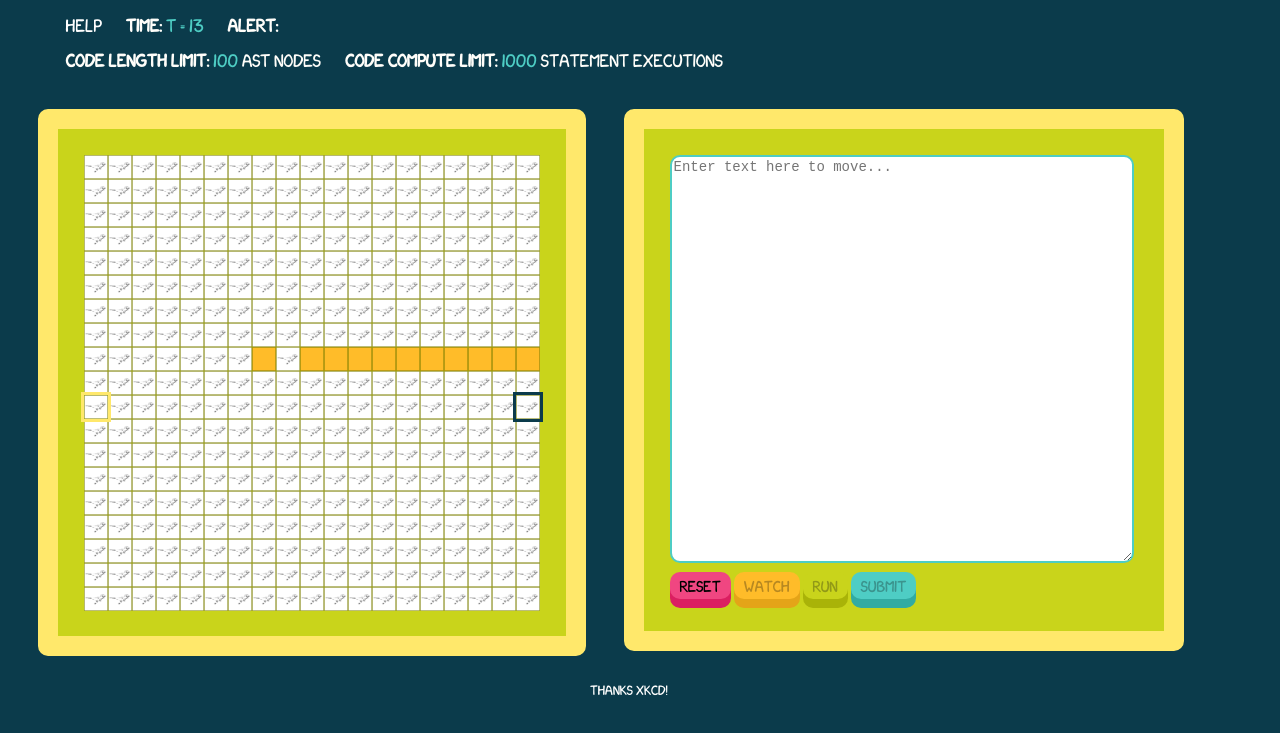
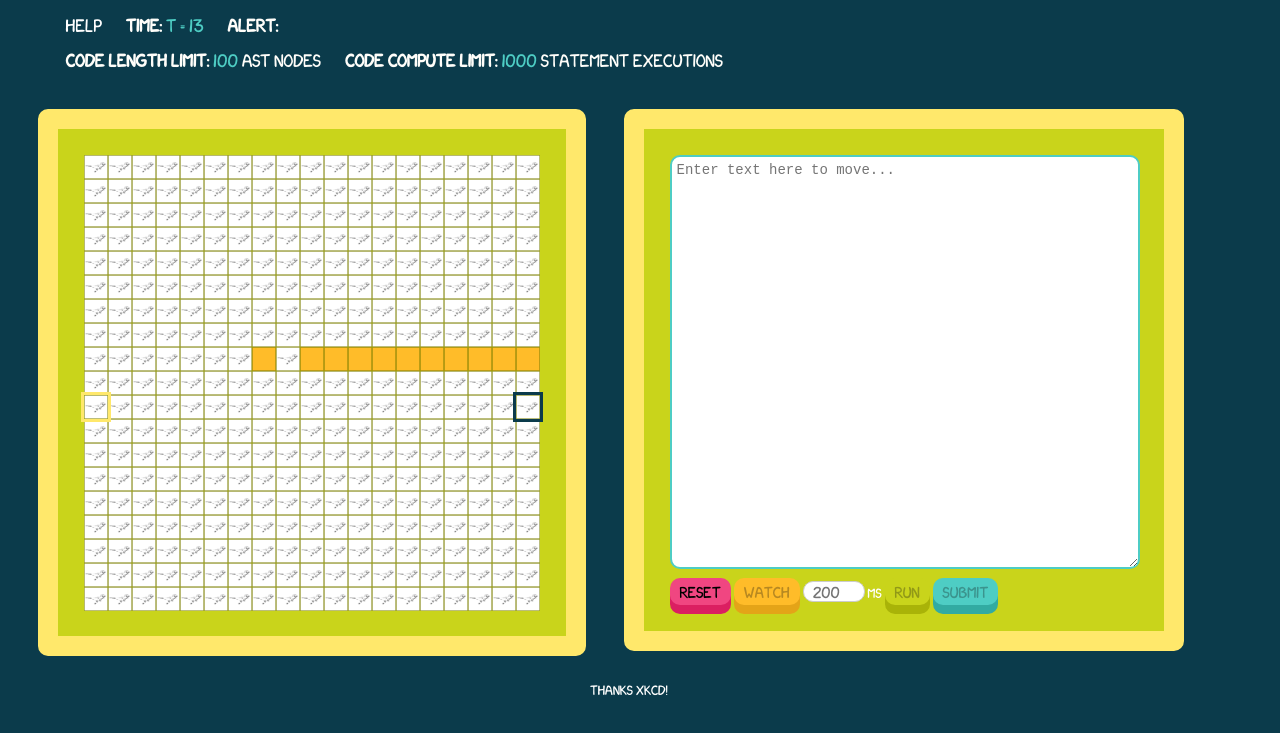
Before and after one commit to turbomaze/velociraptor-escape, a website: page public/index.html in a window 1280 px wide. Both pictures are taken after a click on the button "Watch". Shown: the part 91-824 px from the top of the page. Drawn offline with Linux system fonts and the light colour scheme.

Commit message:
add interval input

```diff
--- a/public/css/style.css
+++ b/public/css/style.css
@@ -229,10 +229,22 @@
   font-size: 14px;
   outline: none;
   margin-bottom: 1vh;
+  font-family: "Courier New",Courier,monospace;
+  padding: 5px;
 } textarea:focus {
   -webkit-box-shadow: 0px 0px 10px 3px #4ecdc4;
   -moz-box-shadow: 0px 0px 10px 3px #4ecdc4;
   box-shadow: 0px 0px 10px 3px #4ecdc4;
+}
+
+input {
+  border: 1px solid #ccc;
+  border-radius: 10px;
+  font-size: 14px;
+  outline: none;
+  margin-bottom: 1vh;
+  font-family: 'xkcd', sans-serif;
+  text-align: center;
 }
 
 @media (max-width: 600px) {
--- a/public/index.html
+++ b/public/index.html
@@ -38,6 +38,7 @@
         <textarea wrap="off" id="textbox" rows="20" autofocus placeholder="Enter text here to move..."></textarea>
         <button id="reset-btn" type="button">Reset</button>
         <button id="watch-btn" type="button">Watch</button>
+        <input id="time-input" type="number" min="0" max="10000" placeholder="200" maxLength = > ms
         <button id="run-btn" type="button">Run</button>
         <button id="submit-btn" type="button">Submit</button>
       </div>
--- a/public/js/game.js
+++ b/public/js/game.js
@@ -13,6 +13,8 @@
   // config
   var UP = 0, RIGHT = 1, DOWN = 2, LEFT = 3, PAUSE = 4;
   var MOVE_EVERY = 200; // ms
+  var MIN_TIMESTEP = 1;
+  var MAX_TIMESTEP = 10000;
 
   // working variables
   var movementQueue;
@@ -138,7 +140,10 @@
   var time = document.getElementById('time');
 
   function watch(done) {
-    currentInterval = setInterval(watchCallback, MOVE_EVERY);
+    var timeInterval = parseInt(document.getElementById('time-input').value) || MOVE_EVERY;
+    timeInterval = Math.max(Math.min(timeInterval, MAX_TIMESTEP), MIN_TIMESTEP);
+
+    currentInterval = setInterval(watchCallback, timeInterval);
     grid.setAgentLoc(false);
     grid.render();
     function watchCallback() {
```
